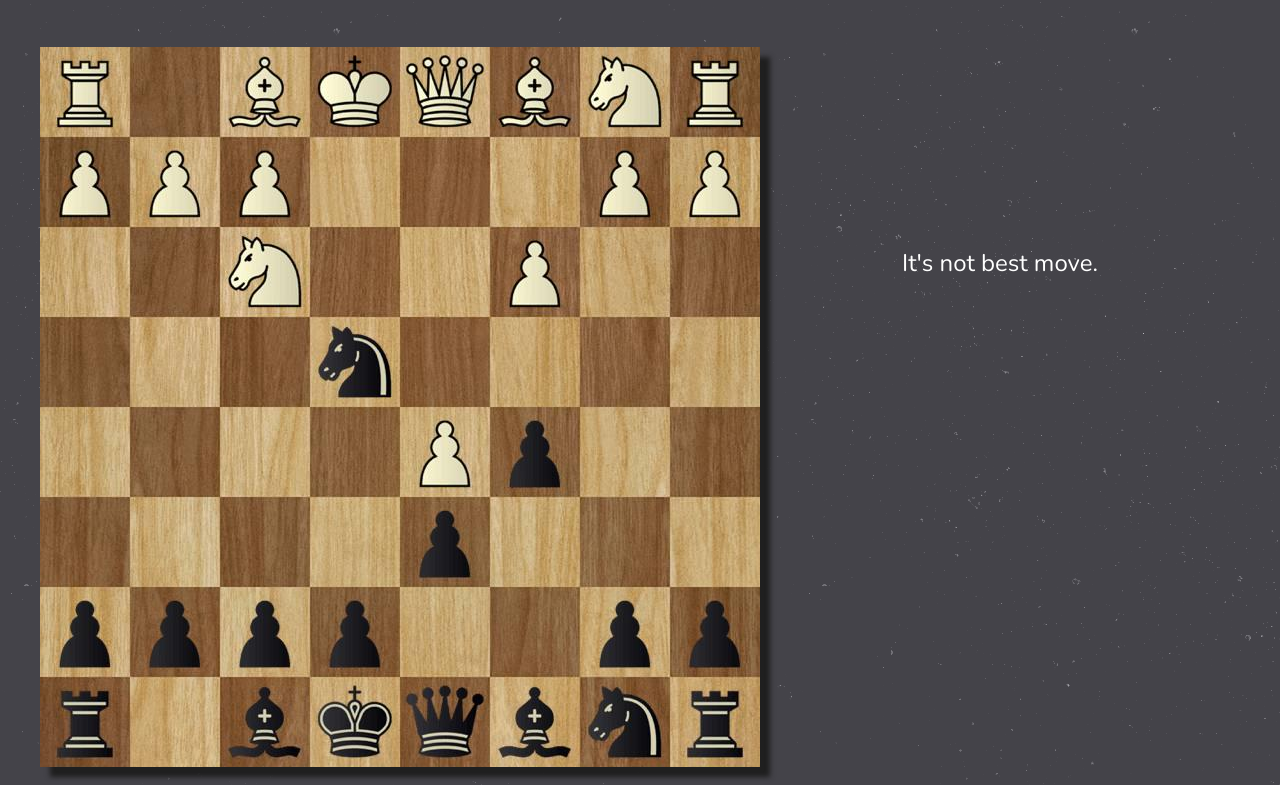
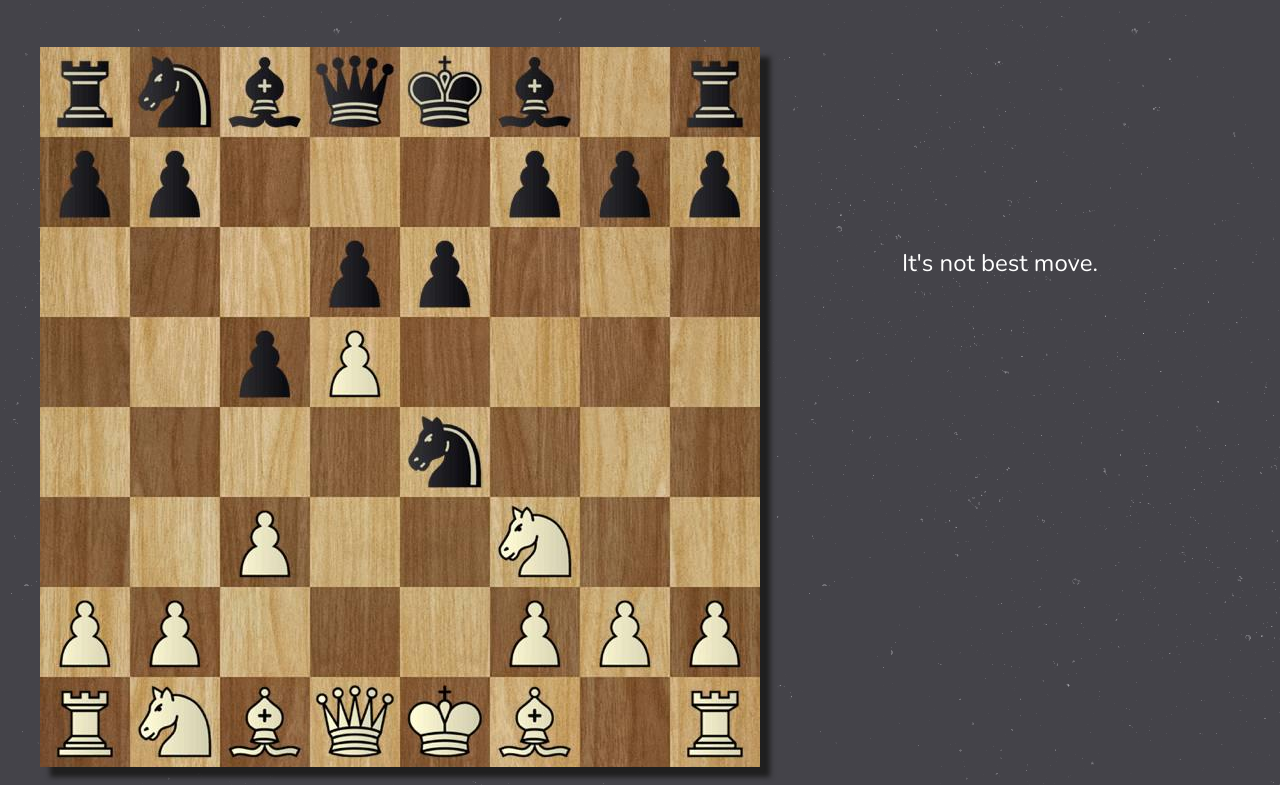
Before and after one commit to Rafalwojcik96/Chess_training, a plain HTML site: page index.html in a window 1280 px wide. Both pictures are taken after a click on the input "Check!". Shown: the part 119-904 px from the top of the page. Drawn offline with nearby package versions, Linux system fonts and the light colour scheme.

Commit message:
draw board

```diff
--- a/index.html
+++ b/index.html
@@ -28,9 +28,7 @@
 			<section>
 				<div class="training">
 
-					<div id="exercise">
-						<img src="img/nf6.jpg" alt="sicilian defense">
-					</div>
+					<div id="exercise"></div>
 
 					<div class="answer">
 
--- a/training.js
+++ b/training.js
@@ -1,12 +1,20 @@
 const checkerboards = [
 	{image:"nf6.jpg",answer:"nf6"},
-	{image:"qa4.jpg",answer:"qa4"}
+	{image:"qa4.jpg",answer:"qa4"},
+	{image:"sicilian_defense.jpg",answer:"nc3"}
 ];
 
+const array_number = checkerboards[Math.floor(Math.random()*checkerboards.length)];
+
+window.onload = draw;
+
+function draw(){
+	$("#exercise").html(`<img src="img/${array_number.image}">`)
+}
 
 function checkmate(){
-	let correct_answer = checkerboards[0].answer;
-	let player_answer = $('#box').val();
+	const correct_answer = array_number.answer;
+	const player_answer = $('#box').val();
 	if (player_answer == correct_answer)
 	{
 		$('.answer').html("That's right! It's best move.")
```
Also changed, not shown: img/sicilian_defense.jpg.
